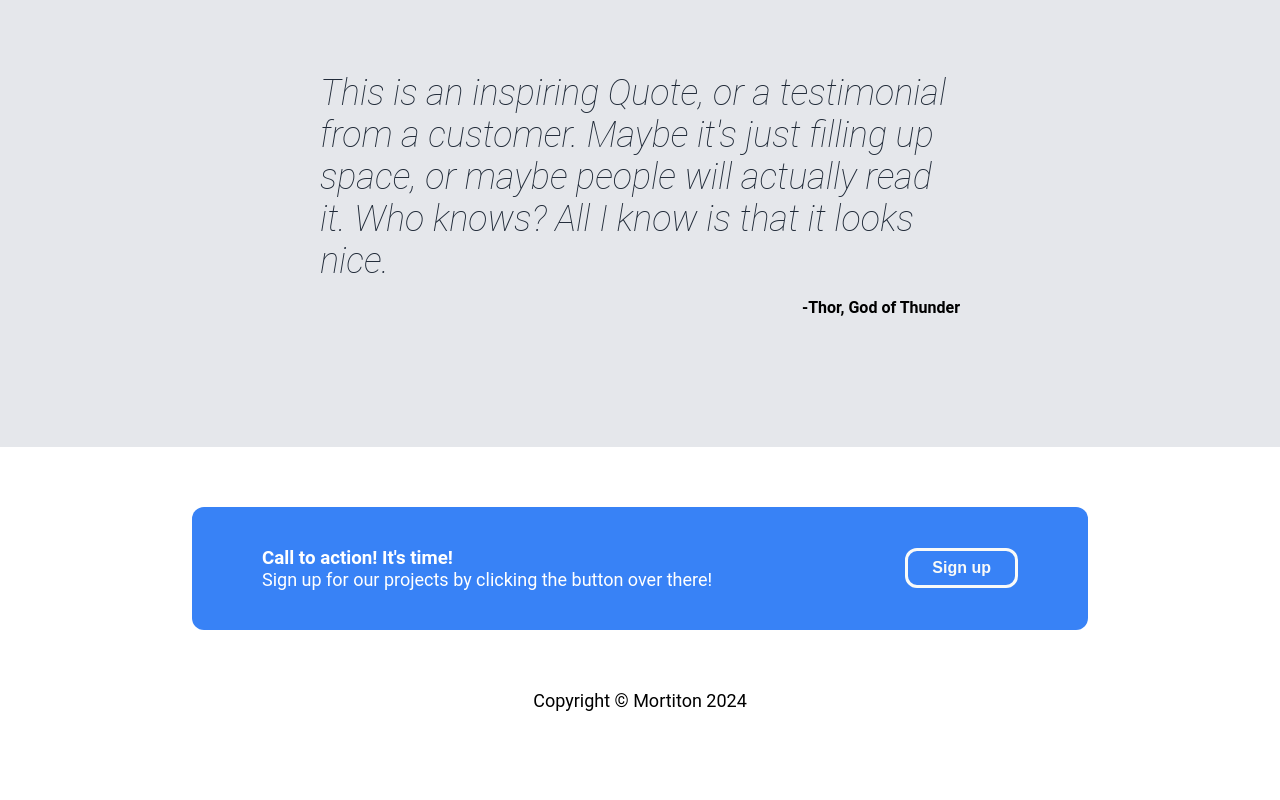
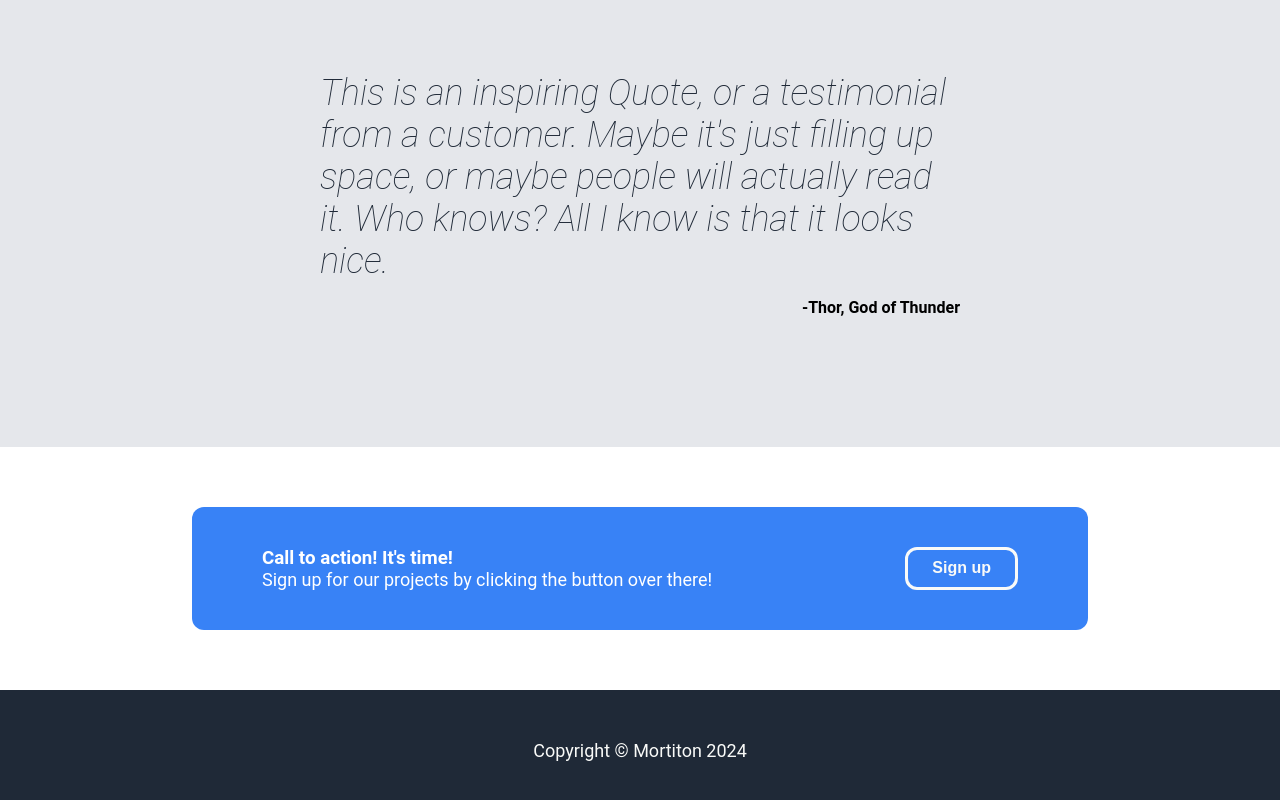
Before and after one commit to Mortiton/odin-project-website, a plain HTML site: page index.html in a window 1280 px wide. Shown: the part 1134-1934 px from the top of the page. Before the commit the page ends 1845 px from the top, so only its background shows below. Drawn offline with Linux system fonts and the light colour scheme.

Commit message:
Add footer and styling/layout
Added the footer section along with styling and layout.

```diff
--- a/style.css
+++ b/style.css
@@ -17,7 +17,6 @@ p {
     margin: 0;
 }
 
-/*hero section*/
 .hero,
 .info,
 .quote,
@@ -30,6 +29,7 @@ p {
     align-items: flex-start;
 }
 
+/*hero section*/
 .hero {
     background-color: #1F2937;
 }
@@ -81,7 +81,7 @@ ul {
     padding-right: 50px;
 }
 img {
-    width: 100%
+    width:100%;
 }
 
 .img-container {
@@ -160,7 +160,7 @@ img {
     display: flex;
     flex:1;
     align-self: center;
-    height: auto;
+    position:relative;
     width: 100%;
     border: 5px #3882F6 solid;
     border-radius: 12px;
@@ -195,16 +195,17 @@ img {
     padding-bottom: 50px
 }
 
-/*SIGHUP SECOND*/
+/*signup section*/
 .signup-body {
     flex-basis:70%;
     padding: 60px 0;
+    justify-content: center;
+    align-items:center;
 }
 
 .signup-box {
     display: flex;
-    justify-content: center;
-    align-items:center ;
+
     background-color: #3882F6;
     color: white;
     border-radius: 12px;
@@ -219,3 +220,10 @@ img {
     flex:1;
     border:#F9FAF8 solid;
 }
+
+/*footer*/
+.footer {
+    background-color: #1F2937;
+    color:#F9FAF8;
+    padding: 50px;
+}
```
